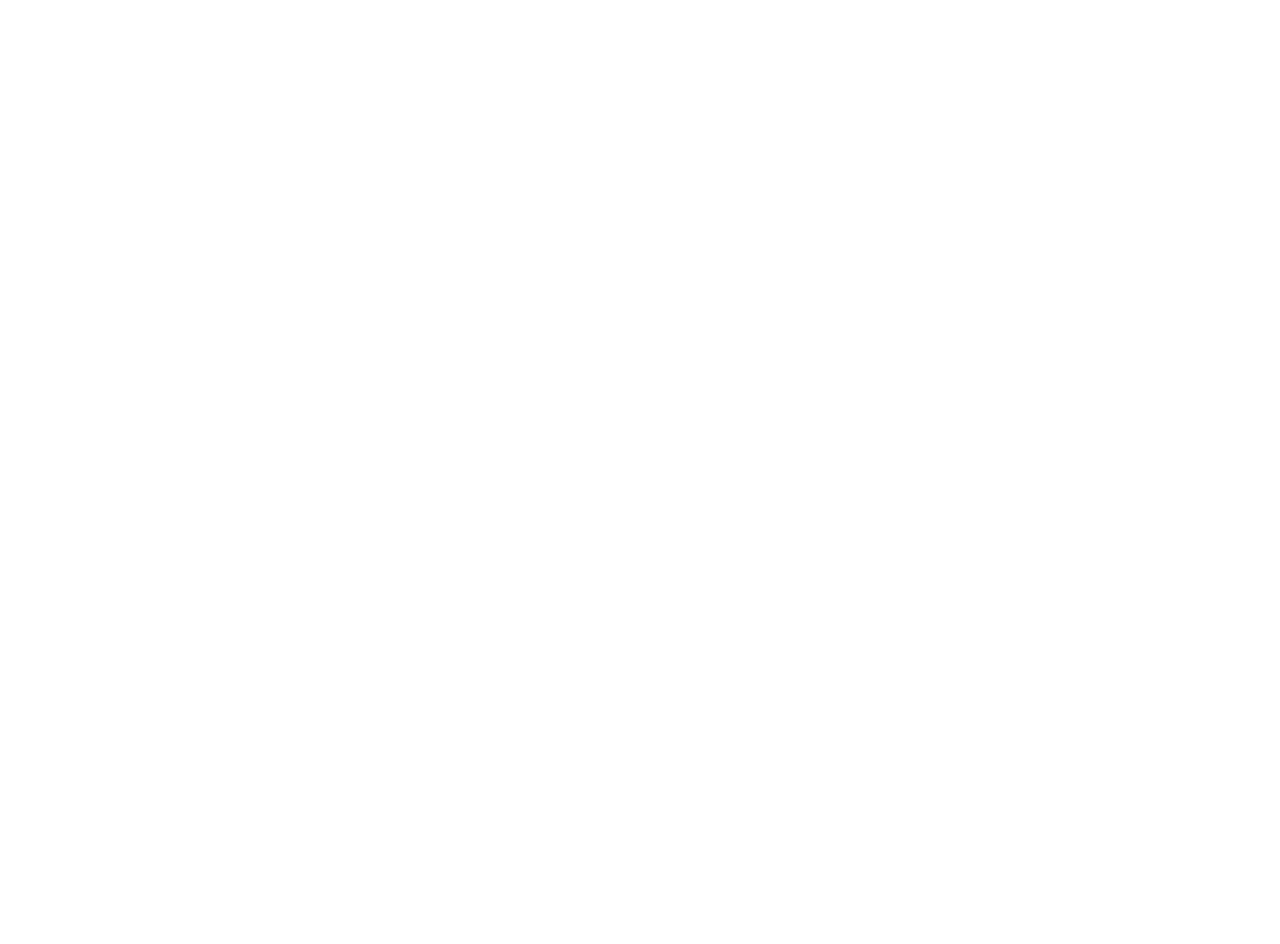
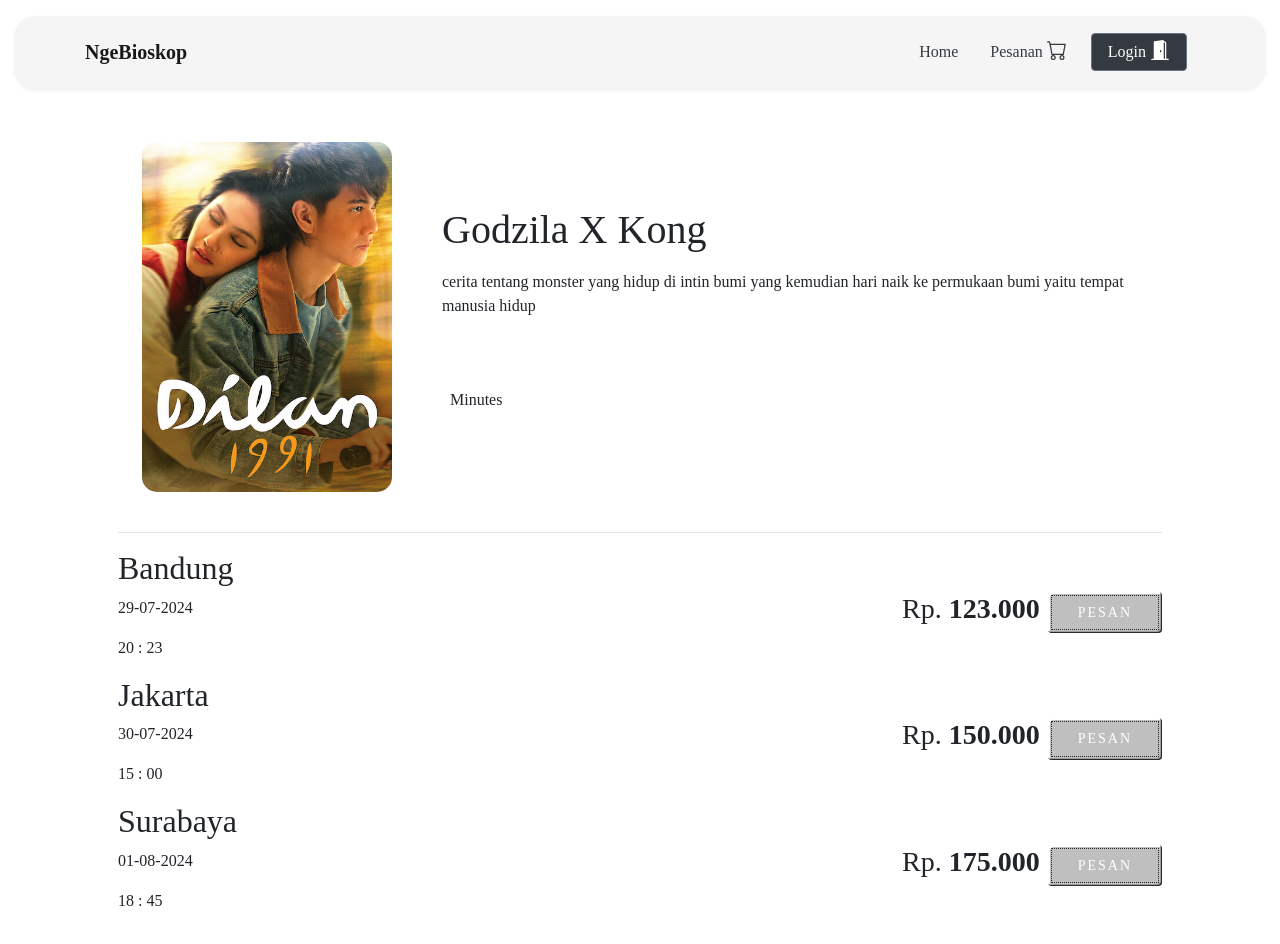
Before and after one commit to MuhRafiq28/bioskop, a Nuxt app: page /checkout in a window 1280 px wide. Before the commit this address had no page. Shown: the top 944 px of the page. Before the commit the page ends 800 px from the top, so only its background shows below. Built offline with nearby package versions, Linux system fonts and the light colour scheme; a web font is replaced by a local one.

Commit message:
membuat chackout

```diff
--- a/components/FilmTayang.vue
+++ b/components/FilmTayang.vue
@@ -13,9 +13,9 @@
           <h5 class="ml-3 m-0">{{ film.harga }}</h5>
         </div>
         <div class="col col-lg-1 d-flex align-items-end justify-content-between">
-          <button class="btn btn-success float-bottom mt-3 mb-mt-0 mb-3 mr-3">
+          <router-link to="/checkout" class="btn btn-success float-bottom mt-3 mb-mt-0 mb-3 mr-3">
             Pesan
-          </button>
+          </router-link>
         </div>
       </div>
     </div>
--- a/components/hero.vue
+++ b/components/hero.vue
@@ -4,7 +4,7 @@
     <h1 class="mb-5">Selamat datang di
       <br><strong>NgeBioskop</strong></h1>
     <p>Website pemesanan tiket terbaik</p>
-    <button class="btn btn-primary">Pesan</button>
+    <router-link to="/" class="btn btn-primary">Pesan</router-link>
   </div>
   <div class="img py-3">
     <img src="images/Hero.png" alt="Gambar Hero" class="img-fluid" style="width: 400px;">
--- /dev/null
+++ b/pages/checkout.vue
@@ -0,0 +1,134 @@
+<template>
+  <div>
+    <AppNavbar />
+    <!-- peropil pemesanan -->
+    <div class="container p-5">
+      <div class="detailfilem d-flex justify-content-between mt-7 p-4">
+        <div class="img">
+          <img class="jpg w-5 rounded-c" src="images/dilan-1991.jpg" alt="" />
+        </div>
+        <div class="text ml-50px align-content-center">
+          <h1>Godzila X Kong</h1>
+          <p class="mt-3">
+            cerita tentang monster yang hidup di intin bumi yang kemudian hari
+            naik ke permukaan bumi yaitu tempat manusia hidup
+          </p>
+          <p class="mt-7">
+            <span class="ml-2">Minutes</span>
+          </p>
+        </div>
+      </div>
+      <hr />
+
+       <!-- detail pemesanan -->
+      <template>
+  <div>
+    <div
+      v-for="(detail, index) in details"
+      :key="index"
+      class="detailharga d-flex justify-content-between align-items-center"
+    >
+      <div class="info">
+        <h2>{{ detail.city }}</h2>
+        <p>{{ detail.date }}</p>
+        <p>{{ detail.time }}</p>
+      </div>
+
+      <div class="harga d-flex ">
+        <h3>Rp. <strong>{{ detail.price }}</strong></h3>
+        <button class="ml-2 btn btn-primary">Pesan</button>
+        <br><hr>
+      </div>
+    </div>
+  </div>
+</template>
+
+
+    </div>
+  </div>
+</template>
+
+<script>
+import AppNavbar from "../components/AppNavbar.vue";
+export default {
+  name: "checkout",
+  components: { AppNavbar },
+  data() {
+    return {
+      details: [
+        {
+          city: 'Bandung',
+          date: '29-07-2024',
+          time: '20 : 23',
+          price: '123.000',
+        },
+        {
+          city: 'Jakarta',
+          date: '30-07-2024',
+          time: '15 : 00',
+          price: '150.000',
+        },
+        {
+          city: 'Surabaya',
+          date: '01-08-2024',
+          time: '18 : 45',
+          price: '175.000',
+        },
+      ],
+    };
+  },
+};
+</script>
+
+<style scoped>
+.mt-7 {
+  margin-top: 70px;
+}
+
+.w-5 {
+  width: 250px;
+}
+
+.ml-50px {
+  margin-left: 50px;
+}
+
+.ct {
+  color: white;
+}
+
+.mt-50px {
+  margin-top: 50px;
+}
+
+.rounded-c {
+  border-radius: 15px;
+}
+
+button {
+  font-family: inherit;
+  border: none;
+  outline: 1px dotted rgb(37, 37, 37);
+  outline-offset: -4px;
+  cursor: pointer;
+  background: hsl(0deg 0% 75%);
+  box-shadow:
+    inset -1px -1px #292929,
+    inset 1px 1px #fff,
+    inset -2px -2px rgb(158, 158, 158),
+    inset 2px 2px #ffffff;
+  font-size: 14px;
+  text-transform: uppercase;
+  letter-spacing: 2px;
+  padding: 5px 30px;
+}
+
+button:active {
+  box-shadow:
+    inset -1px -1px #fff,
+    inset 1px 1px #292929,
+    inset -2px -2px #ffffff,
+    inset 2px 2px rgb(158, 158, 158);
+}
+
+</style>
```
